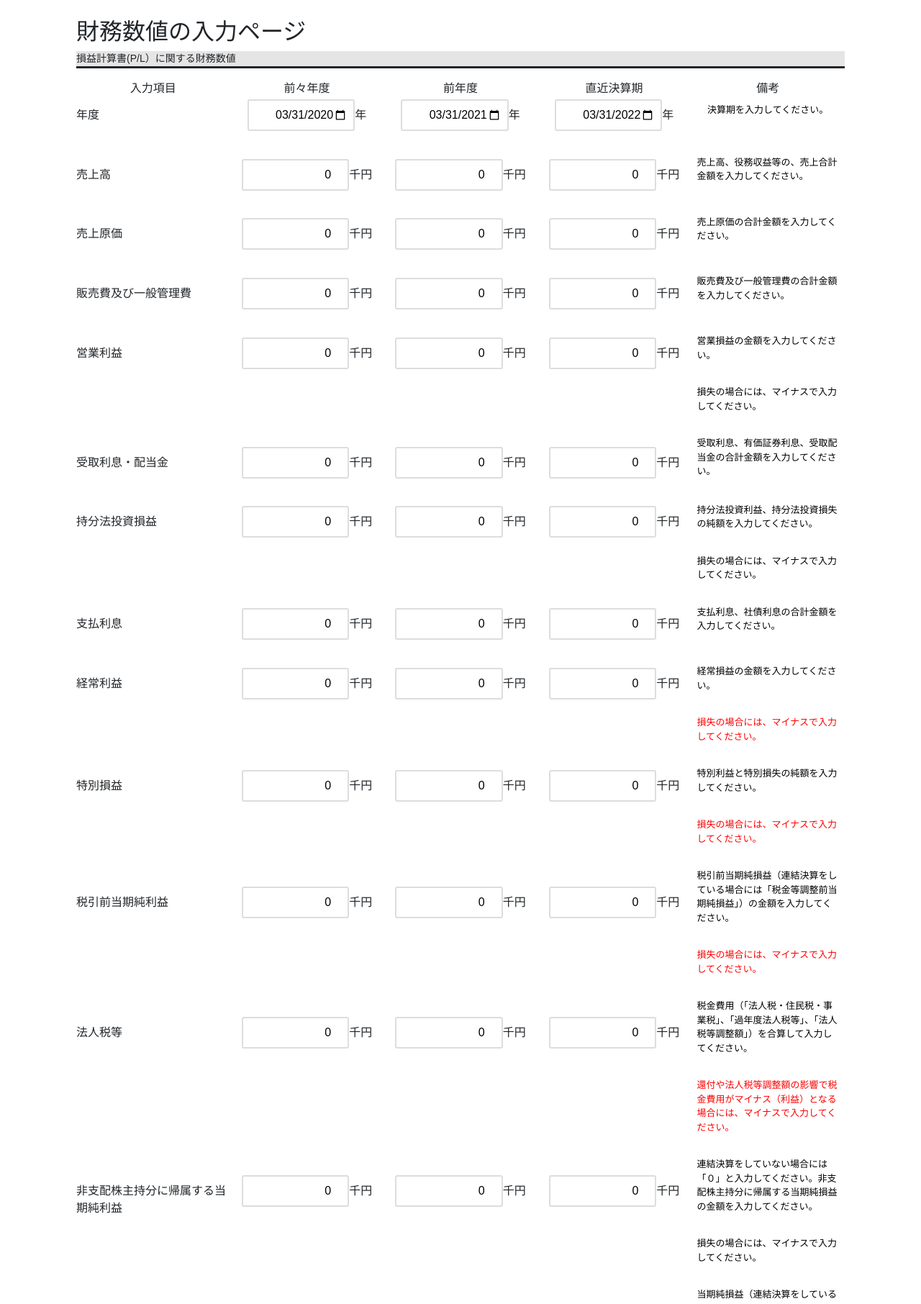
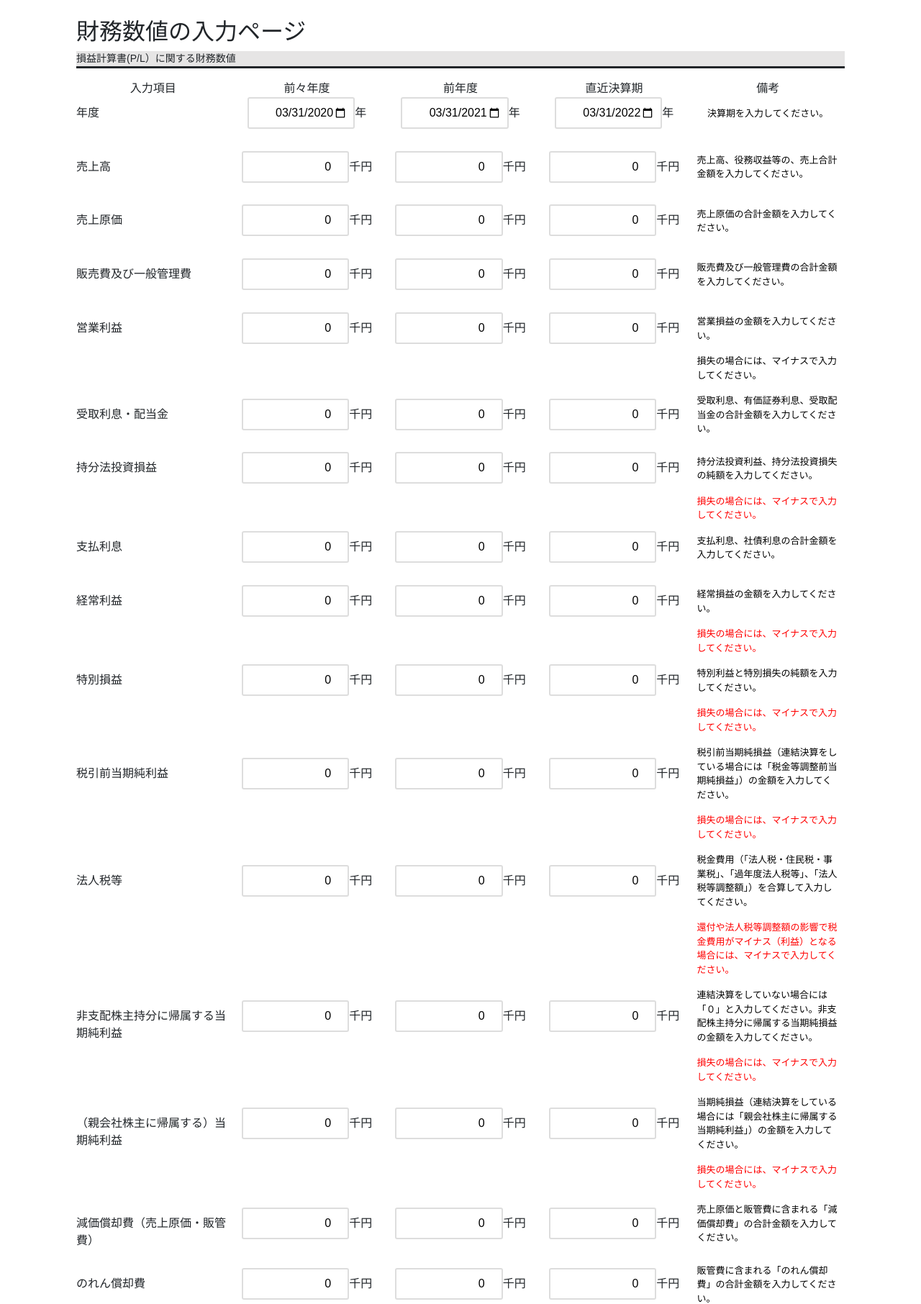
Before and after one commit to AtsushiArai/WebApps, a Django app: page /valuation/ in a window 1280 px wide. Shown: the part 532-2344 px from the top of the page at 72% size. Run offline with Django 3.2, Linux system fonts and the light colour scheme; some libraries are stand-ins or nearby versions.

Commit message:
template test.

```diff
--- a/valuation/static/valuation/css/style.css
+++ b/valuation/static/valuation/css/style.css
@@ -74,6 +74,7 @@ input {
     display: inline-block;
     vertical-align: middle;
     font-size: small;
+    margin: 0rem;
 }
 
 .td .detail-notice {
@@ -82,6 +83,7 @@ input {
     vertical-align: middle;
     font-size: small;
     color: red;
+    margin: 0rem;
 }
 
 
--- a/valuation/templates/valuation/valuation.html
+++ b/valuation/templates/valuation/valuation.html
@@ -198,7 +198,7 @@ window.onkeydown = keydown;
                     <div class="td"><input name="equity_in_earnings_or_losses_of_affiliates" type="number" min="-10000000000000" max="10000000000000" value="0">千円</div>
                     <div class="td">
                         <p class="detail">持分法投資利益、持分法投資損失の純額を入力してください。</p>
-                        <p class="detail">損失の場合には、マイナスで入力してください。</p>
+                        <p class="detail-notice">損失の場合には、マイナスで入力してください。</p>
                     </div>
             </div>
             <div class="tr">
@@ -255,7 +255,7 @@ window.onkeydown = keydown;
                     <div class="td"><input name="profit_loss_attributable_to_non_controling_interests" type="number" min="-10000000000000" max="10000000000000" value="0">千円</div>
                     <div class="td">
                         <p class="detail">連結決算をしていない場合には「０」と入力してください。非支配株主持分に帰属する当期純損益の金額を入力してください。</p>
-                        <p class="detail">損失の場合には、マイナスで入力してください。</p>
+                        <p class="detail-notice">損失の場合には、マイナスで入力してください。</p>
                     </div>
             </div>
             <div class="tr">
@@ -265,7 +265,7 @@ window.onkeydown = keydown;
                     <div class="td"><input name="profit_loss_attributable_to_owners_of_parent" type="number" min="-10000000000000" max="10000000000000" value="0">千円</div>
                     <div class="td">
                         <p class="detail">当期純損益（連結決算をしている場合には「親会社株主に帰属する当期純利益」）の金額を入力してください。</p>
-                        <p class="detail">損失の場合には、マイナスで入力してください。</p>
+                        <p class="detail-notice">損失の場合には、マイナスで入力してください。</p>
                     </div>
             </div>
             <div class="tr">
@@ -454,7 +454,9 @@ window.onkeydown = keydown;
                     <div class="td"><input name="ybl_treasury_stock" type="number" min="-10000000000000" max="0" value="0">千円</div>
                     <div class="td"><input name="ly_treasury_stock" type="number" min="-10000000000000" max="0" value="0">千円</div>
                     <div class="td"><input name="treasury_stock" type="number" min="-10000000000000" max="0" value="0">千円</div>
-                    <div class="td"><p class="detail-notice"></p>マイナス値で入力してください。</div>
+                    <div class="td">
+                        <p class="detail-notice">マイナス値で入力してください。</p>
+                    </div>
             </div>
             <div class="tr">
                 <div class="th">その他包括利益（評価・換算差額）　合計</div>
```
